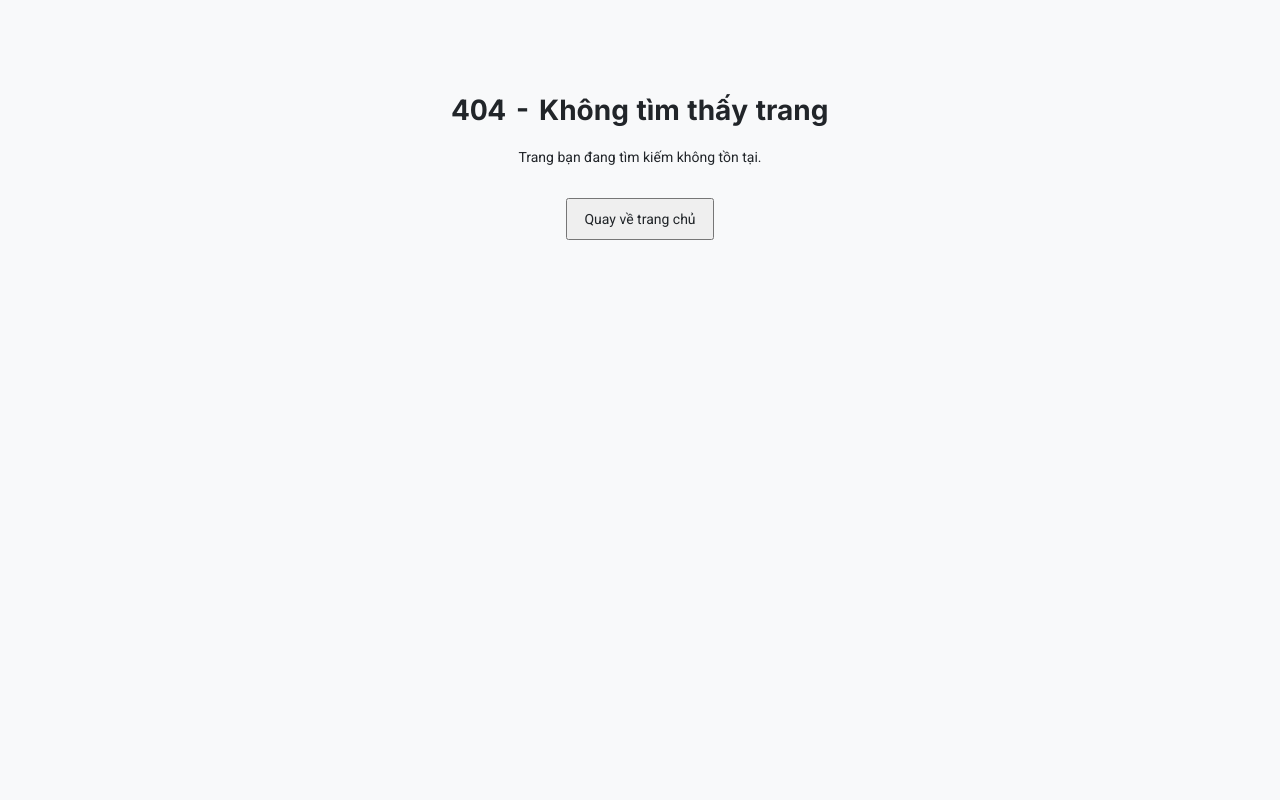
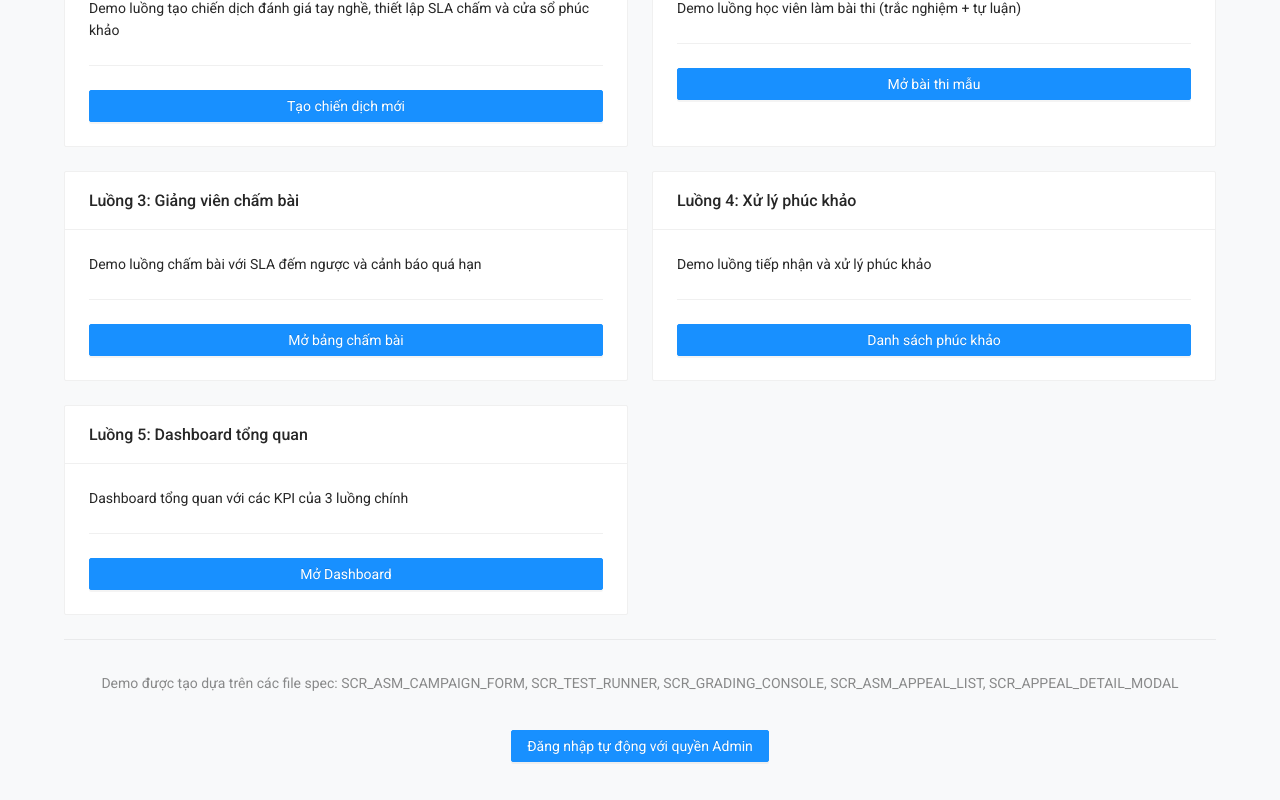
Before and after one commit to namivince/thadico_mockup, a React (Create React App) app: page /thadico_mockup/demo in a window 1280 px wide. Before the commit this address had no page. Shown: the part 236-1036 px from the top of the page. Before the commit the page ends 800 px from the top, so only its background shows below. Built offline with nearby package versions, Linux system fonts and the light colour scheme.

Commit message:
Thêm chức năng đăng nhập tự động và cập nhật cấu hình đường dẫn

```diff
--- a/src/App.js
+++ b/src/App.js
@@ -7,8 +7,8 @@ import './utils/resizeObserverFix';
 import './App.css';
 
 function App() {
-  // Thêm basename cho GitHub Pages
-  const basename = process.env.NODE_ENV === 'production' ? '/thadico_mockup' : '';
+  // Thêm basename cho GitHub Pages và Netlify
+  const basename = process.env.REACT_APP_BASENAME || '';
 
   return (
     <ConfigProvider locale={viVN}>
--- a/src/pages/DemoPage.jsx
+++ b/src/pages/DemoPage.jsx
@@ -1,5 +1,5 @@
-import React from 'react';
-import { Card, Button, Row, Col, Typography, Divider } from 'antd';
+import React, { useEffect, useState } from 'react';
+import { Card, Button, Row, Col, Typography, Divider, message } from 'antd';
 import { useNavigate } from 'react-router-dom';
 
 const { Title, Text } = Typography;
@@ -9,6 +9,27 @@ const { Title, Text } = Typography;
  */
 const DemoPage = () => {
   const navigate = useNavigate();
+  const [isLoggedIn, setIsLoggedIn] = useState(false);
+
+  // Kiểm tra xem người dùng đã đăng nhập chưa
+  useEffect(() => {
+    const user = JSON.parse(localStorage.getItem('user') || '{}');
+    setIsLoggedIn(user && user.role === 'ADMIN');
+  }, []);
+
+  // Hàm đăng nhập tự động với quyền admin
+  const handleAutoLogin = () => {
+    const adminUser = {
+      id: 'admin-123',
+      name: 'Admin User',
+      email: 'admin@thadico.com',
+      role: 'ADMIN',
+      permissions: ['all']
+    };
+    localStorage.setItem('user', JSON.stringify(adminUser));
+    setIsLoggedIn(true);
+    message.success('Đăng nhập thành công với quyền Admin');
+  };
 
   // Các luồng demo
   const demoFlows = [
@@ -92,10 +113,30 @@ const DemoPage = () => {
 
       <Divider />
 
-      <div style={{ textAlign: 'center', marginTop: '32px' }}>
+      <div style={{ textAlign: 'center', marginTop: '32px', marginBottom: '20px' }}>
         <Text type="secondary">
           Demo được tạo dựa trên các file spec: SCR_ASM_CAMPAIGN_FORM, SCR_TEST_RUNNER, SCR_GRADING_CONSOLE, SCR_ASM_APPEAL_LIST, SCR_APPEAL_DETAIL_MODAL
         </Text>
+      </div>
+
+      <div style={{ textAlign: 'center', marginBottom: '32px' }}>
+        {!isLoggedIn ? (
+          <Button
+            type="primary"
+            onClick={handleAutoLogin}
+            style={{ marginTop: '16px' }}
+          >
+            Đăng nhập tự động với quyền Admin
+          </Button>
+        ) : (
+          <Button
+            type="primary"
+            onClick={() => navigate('/dashboard')}
+            style={{ marginTop: '16px' }}
+          >
+            Vào trang Dashboard Admin
+          </Button>
+        )}
       </div>
     </div>
   );
```
Also changed, not shown: 2 other files (tests, documents, lock files or other folders).
